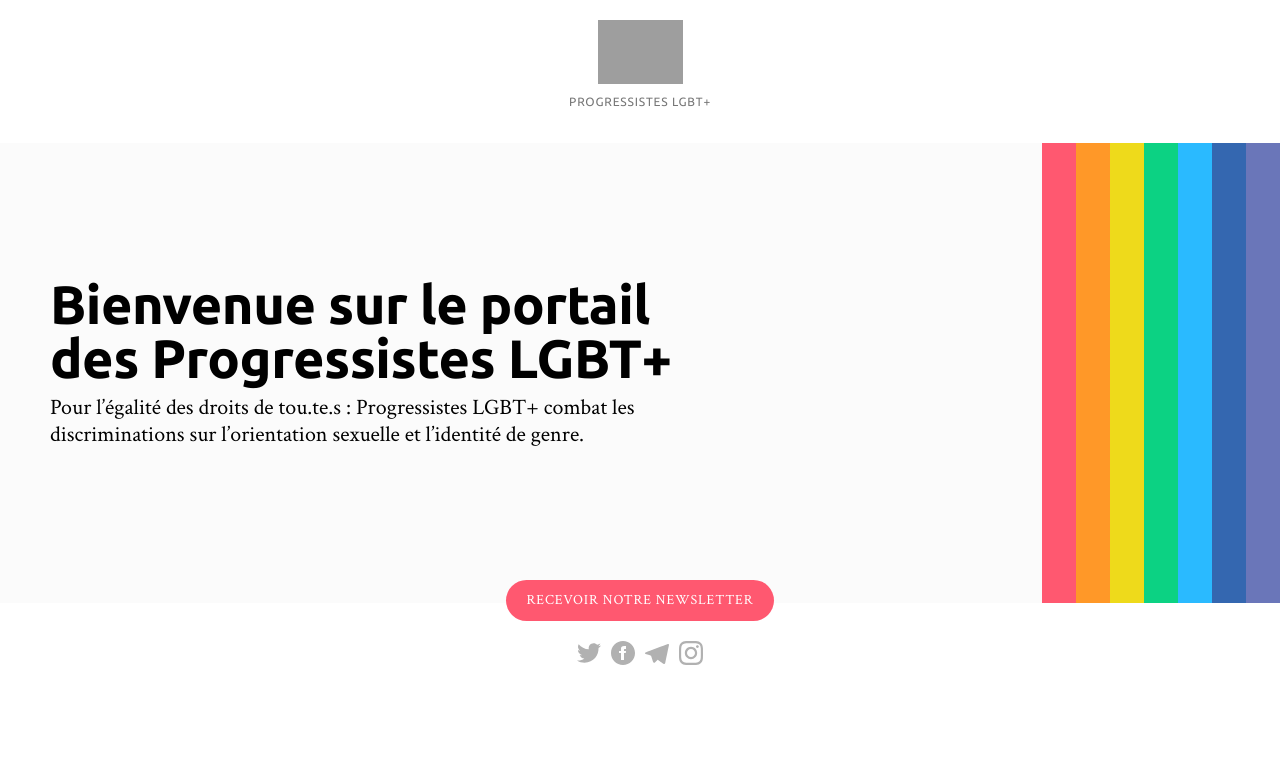
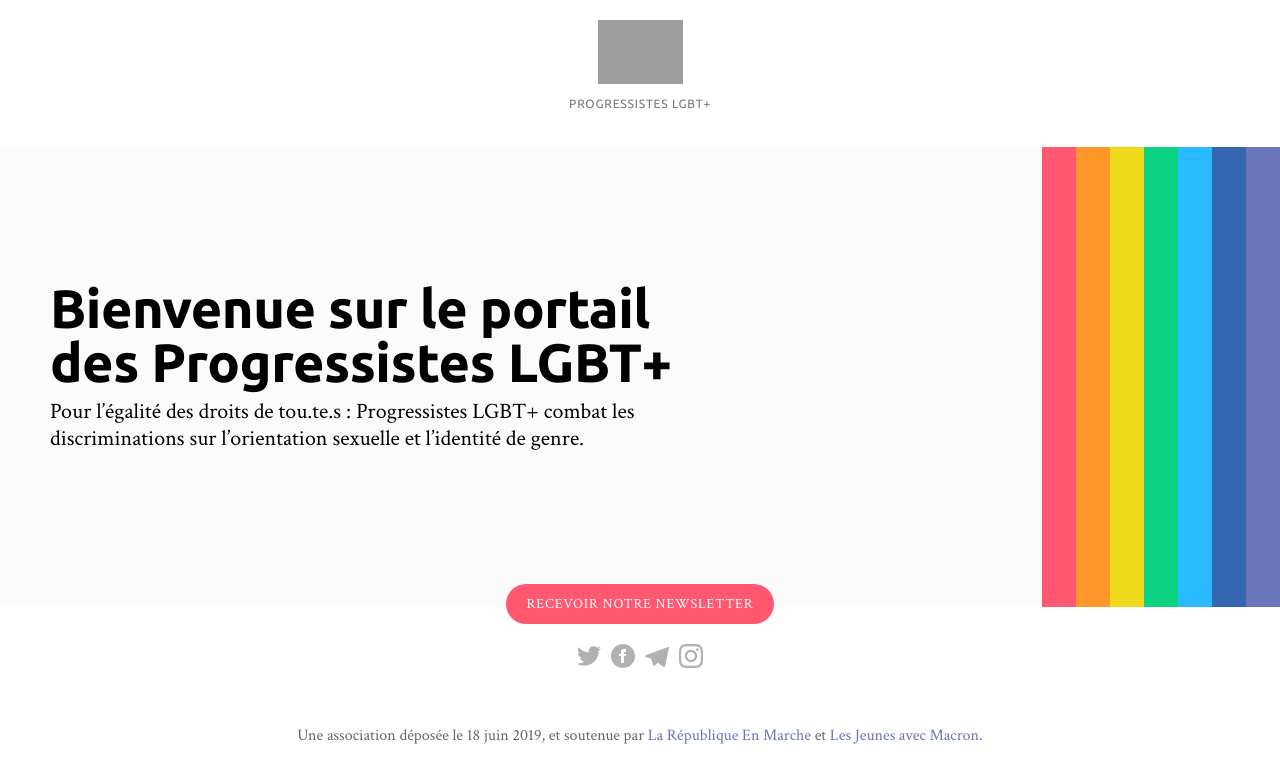
Before and after one commit to Progressistes-LGBT/progressistes-lgbt, a Next.js app: page / in a window 1280 px wide. Shown: the top 782 px of the page. Built offline with nearby package versions, Linux system fonts and the light colour scheme; grey boxes are pictures that could not be loaded.

Commit message:
Tiny visual tweaks 🙈

```diff
--- a/components/Footer.js
+++ b/components/Footer.js
@@ -2,11 +2,7 @@ import Link from 'next/link';
 
 const Footer = () => (
   <div className="footer">
-  {/*
-    <Link href="/">
-      <a>Links</a>
-    </Link>
-  */}
+    Une association déposée le 18 juin 2019, et soutenue par <Link href="https://en-marche.fr"><a target="_blank">La République En Marche</a></Link> et <Link href="https://lesjams.fr"><a target="_blank">Les Jeunes avec Macron</a></Link>.
   </div>
 );
 
--- a/styles/_base.scss
+++ b/styles/_base.scss
@@ -3,8 +3,8 @@ body {
   margin: 0;
 }
 
-h1, h2, h3, h4 {
-  font-family: 'Boing', 'Ubuntu', sans-serif;
+h1, h2, h3, h4, h5 {
+  @include header-typo;
   margin: 0;
 }
 
@@ -23,6 +23,11 @@ h3 {
 a {
   text-decoration: none;
   transition: .2s all;
+  color: $purple;
+
+  &:hover {
+    color: $pink;
+  }
 }
 
 p {
--- a/styles/_footer.scss
+++ b/styles/_footer.scss
@@ -1,3 +1,8 @@
 .footer {
-  background: $pink;
+  max-width: 1280px;
+  margin: 50px auto 100px;
+  font-size: 16px;
+  text-align: center;
+  color: #666;
+  padding: 0 50px;
 }
--- a/styles/_header.scss
+++ b/styles/_header.scss
@@ -35,16 +35,9 @@
   }
 
   &__logo {
+    @include h5;
     text-align: center;
-    @include h1;
-    text-transform: uppercase;
-    font-size: 12px;
-    color: #777;
-    letter-spacing: 0.8px;
-
-    @media (max-width: $mobile) {
-      font-size: 12px;
-    }
+    margin-bottom: 10px;
 
     > div {
       margin-top: 10px;
--- a/styles/_vars.scss
+++ b/styles/_vars.scss
@@ -10,12 +10,16 @@ $purple: #6A76B9;
 $mobile : 480px;
 
 // Text
+@mixin header-typo {
+  font-family: 'Boing', 'Ubuntu', sans-serif;
+}
+
 @mixin h1 {
-  font-family: 'Boing', 'Ubuntu', sans-serif;
+  @include header-typo;
   font-size: 54px;
   line-height: 1;
   margin-bottom: 10px;
-  letter-spacing: -.5px;
+  letter-spacing: -0.5px;
 
   @media (max-width: $mobile) {
     font-size: 32px;
@@ -24,13 +28,23 @@ $mobile : 480px;
 }
 
 @mixin h2 {
+  @include header-typo;
   font-size: 40px;
   margin-bottom: 10px;
 }
 
 @mixin h3 {
+  @include header-typo;
   font-size: 24px;
   color: $blue;
+}
+
+@mixin h5 {
+  @include header-typo;
+  text-transform: uppercase;
+  font-size: 12px;
+  letter-spacing: 0.8px;
+  color: #777;
 }
 
 @mixin body {
```
